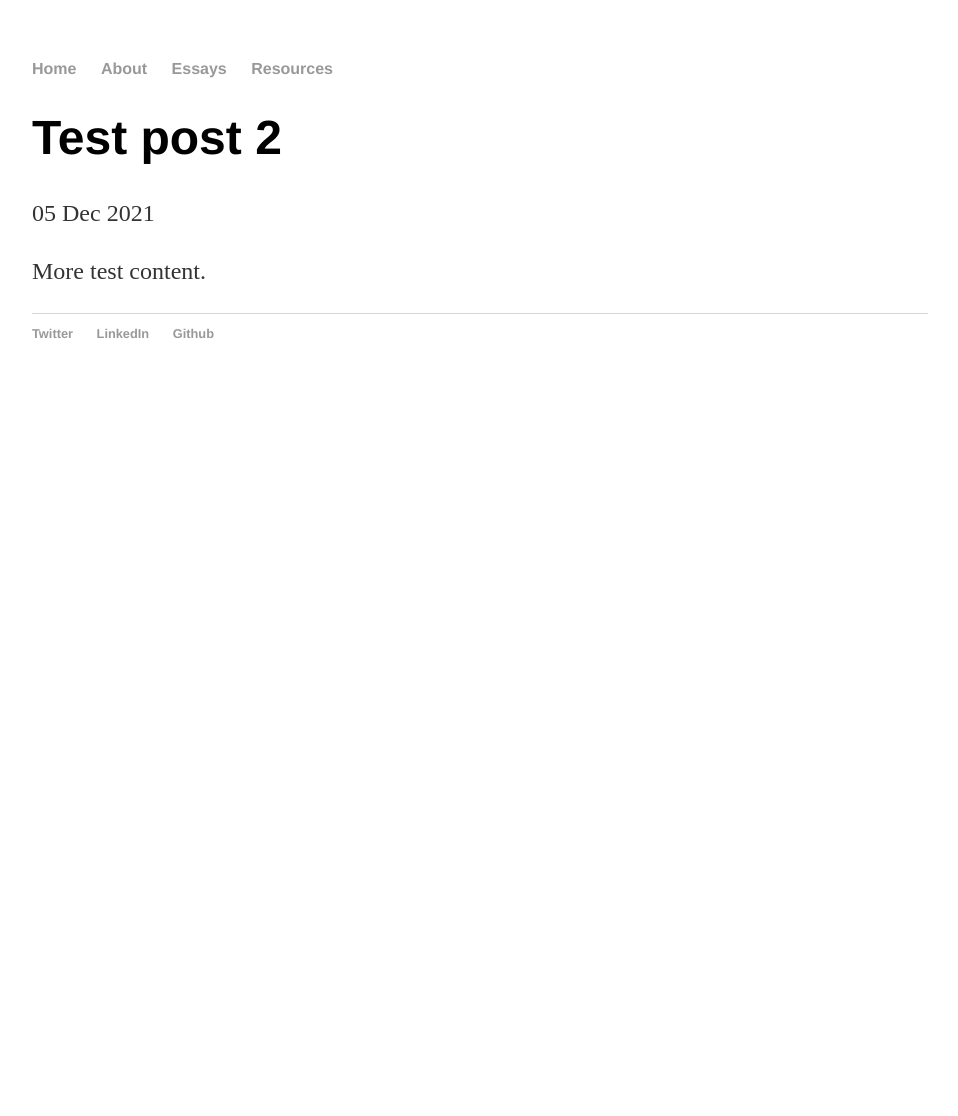
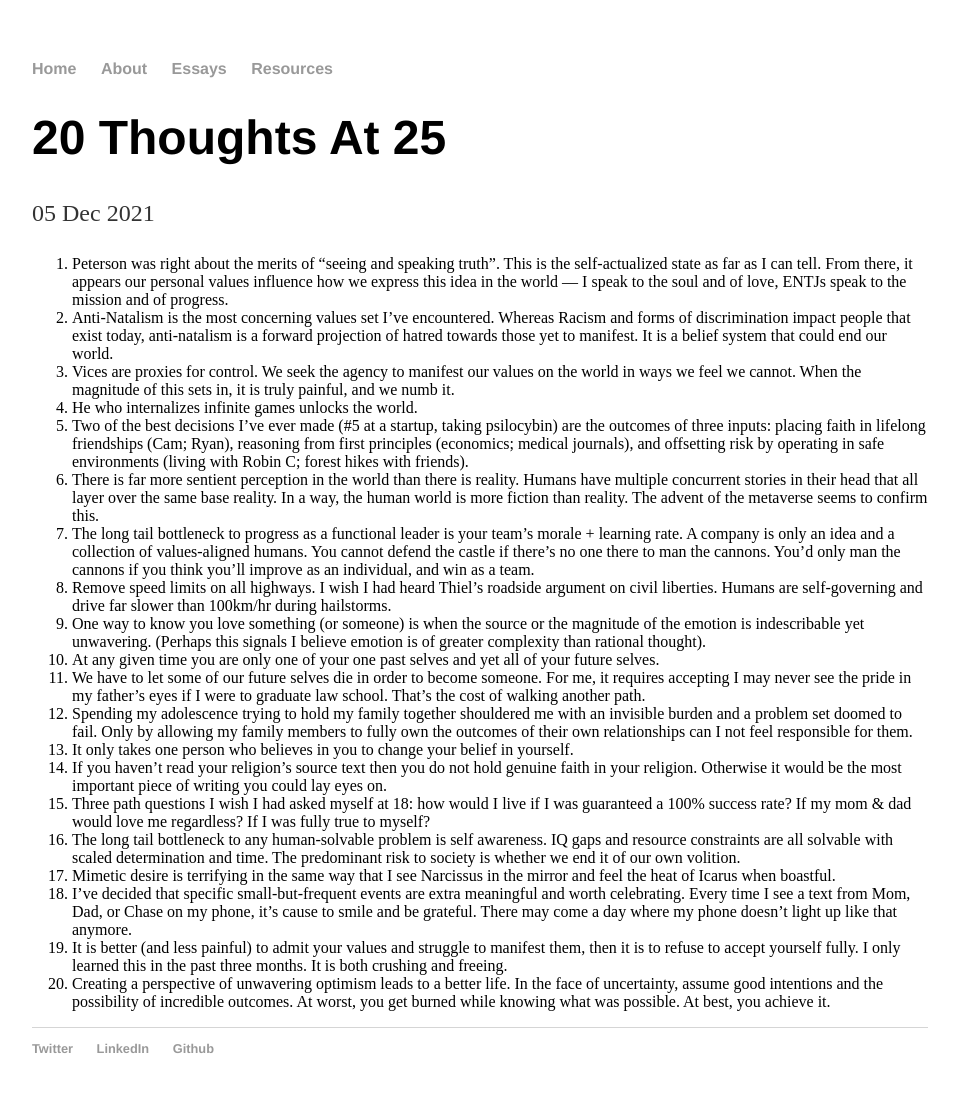
Before and after one commit to kyletymo/blog, a Jekyll site: the page built from _posts/2021-12-05-test-post-2.md, in a window 1280 px wide. Shown: the whole page, without its empty margins (160-1118 px from the left). Built offline with Jekyll 4.4.1, drawn with Linux system fonts in a browser that asks for light colours; before the commit the page ends 900 px from its top, so only the background shows below that.

Commit message:
add 20 thoughts at 25 post
Wrote this in the UofT law library lol

```diff
--- a/_posts/2021-12-05-test-post-2.md
+++ b/_posts/2021-12-05-test-post-2.md
@@ -1,7 +1,26 @@
 ---
 layout: post
-title: Test post 2
+title: 20 Thoughts At 25
 date: 2021-12-05
 ---
 
-More test content.
+1. Peterson was right about the merits of "seeing and speaking truth". This is the self-actualized state as far as I can tell. From there, it appears our personal values influence how we express this idea in the world — I speak to the soul and of love, ENTJs speak to the mission and of progress.
+2. Anti-Natalism is the most concerning values set I’ve encountered. Whereas Racism and forms of discrimination impact people that exist today, anti-natalism is a forward projection of hatred towards those yet to manifest. It is a belief system that could end our world.
+3. Vices are proxies for control. We seek the agency to manifest our values on the world in ways we feel we cannot. When the magnitude of this sets in, it is truly painful, and we numb it.
+4. He who internalizes infinite games unlocks the world.
+5. Two of the best decisions I've ever made (#5 at a startup, taking psilocybin) are the outcomes of three inputs: placing faith in lifelong friendships (Cam; Ryan), reasoning from first principles (economics; medical journals), and offsetting risk by operating in safe environments (living with Robin C;  forest hikes with friends).
+6. There is far more sentient perception in the world than there is reality. Humans have multiple concurrent stories in their head that all layer over the same base reality. In a way, the human world is more fiction than reality. The advent of the metaverse seems to confirm this.
+7. The long tail bottleneck to progress as a functional leader is your team's morale + learning rate. A company is only an idea and a collection of values-aligned humans. You cannot defend the castle if there’s no one there to man the cannons. You'd only man the cannons if you think you'll improve as an individual, and win as a team.
+8. Remove speed limits on all highways. I wish I had heard Thiel’s roadside argument on civil liberties. Humans are self-governing and drive far slower than 100km/hr during hailstorms.
+9. One way to know you love something (or someone) is when the source or the magnitude of the emotion is indescribable yet unwavering. (Perhaps this signals I believe emotion is of greater complexity than rational thought).
+10. At any given time you are only one of your one past selves and yet all of your future selves.
+11. We have to let some of our future selves die in order to become someone. For me, it requires accepting I may never see the pride in my father's eyes if I were to graduate law school. That's the cost of walking another path.
+12. Spending my adolescence trying to hold my family together shouldered me with an invisible burden and a problem set doomed to fail. Only by allowing my family members to fully own the outcomes of their own relationships can I not feel responsible for them.
+13. It only takes one person who believes in you to change your belief in yourself.
+14. If you haven’t read your religion’s source text then you do not hold genuine faith in your religion. Otherwise it would be the most important piece of writing you could lay eyes on.
+15. Three path questions I wish I had asked myself at 18: how would I live if I was guaranteed a 100% success rate? If my mom & dad would love me regardless? If I was fully true to myself?
+16. The long tail bottleneck to any human-solvable problem is self awareness. IQ gaps and resource constraints are all solvable with scaled determination and time. The predominant risk to society is whether we end it of our own volition.
+17. Mimetic desire is terrifying in the same way that I see Narcissus in the mirror and feel the heat of Icarus when boastful.
+18. I've decided that specific small-but-frequent events are extra meaningful and worth celebrating. Every time I see a text from Mom, Dad, or Chase on my phone, it's cause to smile and be grateful. There may come a day where my phone doesn't light up like that anymore.
+19. It is better (and less painful) to admit your values and struggle to manifest them, then it is to refuse to accept yourself fully. I only learned this in the past three months. It is both crushing and freeing.
+20. Creating a perspective of unwavering optimism leads to a better life. In the face of uncertainty, assume good intentions and the possibility of incredible outcomes. At worst, you get burned while knowing what was possible. At best, you achieve it.
```
